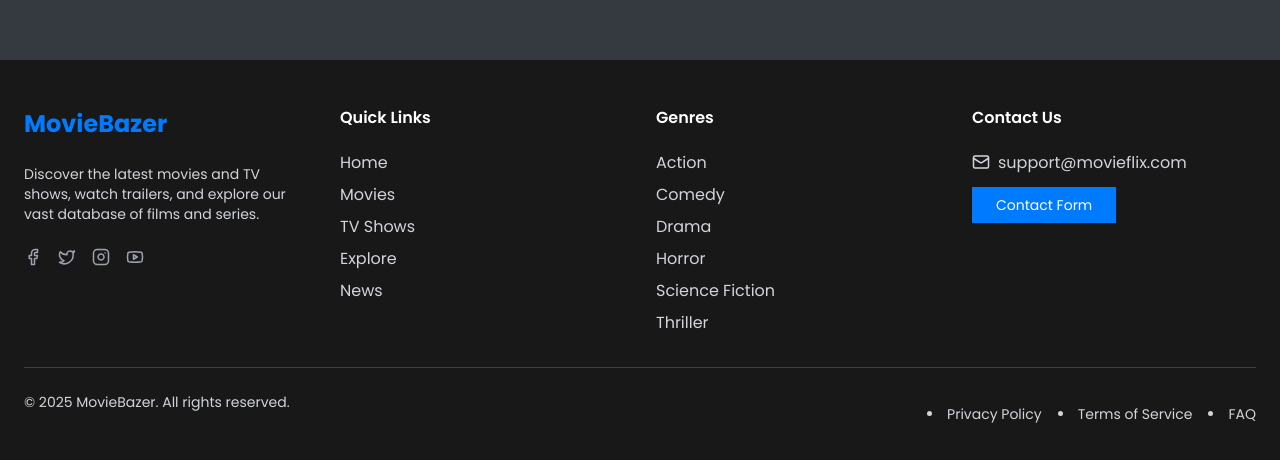
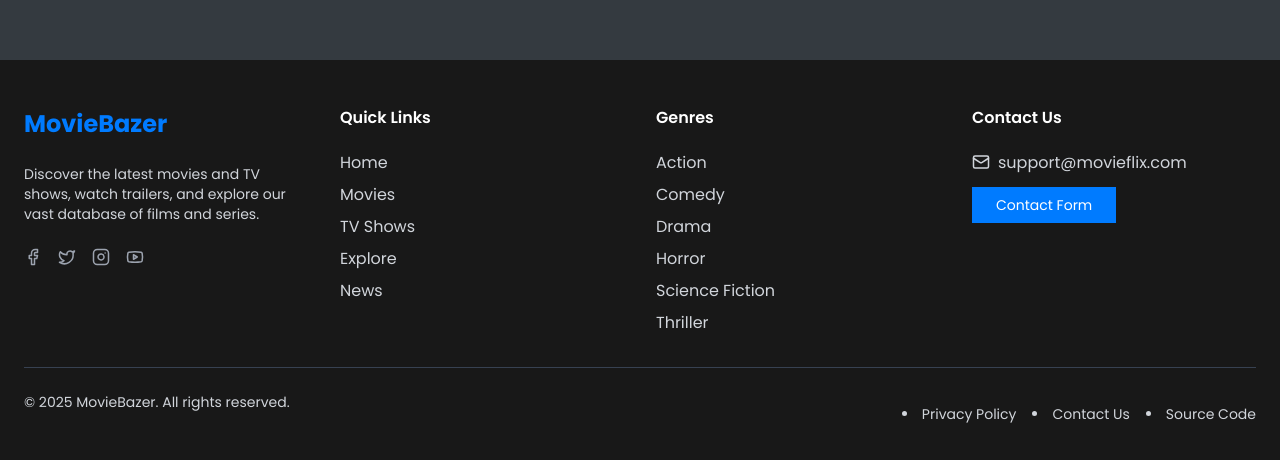
Before and after one commit to Yackx-tx/Internship_Task, a React (Create React App) app in the folder my-app/: page / in a window 1280 px wide. Shown: the part 740-1200 px from the top of the page. Built offline with nearby package versions, Linux system fonts and the light colour scheme; no server answers.

Commit message:
Update Footer.jsx

```diff
--- a/my-app/src/components/Footer.jsx
+++ b/my-app/src/components/Footer.jsx
@@ -72,9 +72,9 @@ const Footer = () => {
         <div className="border-t border-gray-700 mt-8 pt-6 flex flex-col md:flex-row justify-between items-center">
           <p className="text-sm mb-4 md:mb-0">&copy; {currentYear} MovieBazer. All rights reserved.</p>
           <div className="flex space-x-4 text-sm">
-            <FooterLink to="/privacy">Privacy Policy</FooterLink>
-            <FooterLink to="/terms">Terms of Service</FooterLink>
-            <FooterLink to="/faq">FAQ</FooterLink>
+            <FooterLink to="/privacypolicy">Privacy Policy</FooterLink>
+            <FooterLink to="/contactus">Contact Us</FooterLink>
+            <FooterLink to="https://github.com/Yackx-Tx/Internship_Task">Source Code</FooterLink>
           </div>
         </div>
       </div>
```
